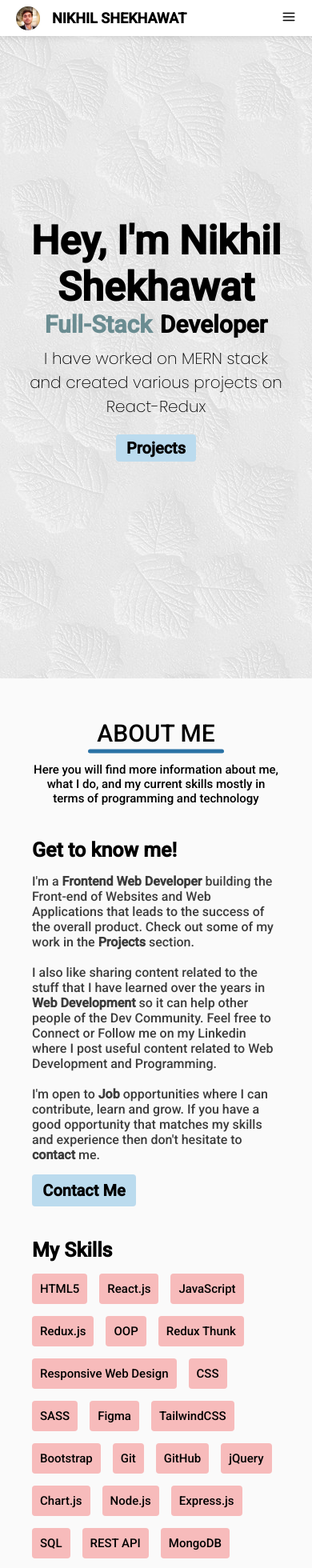
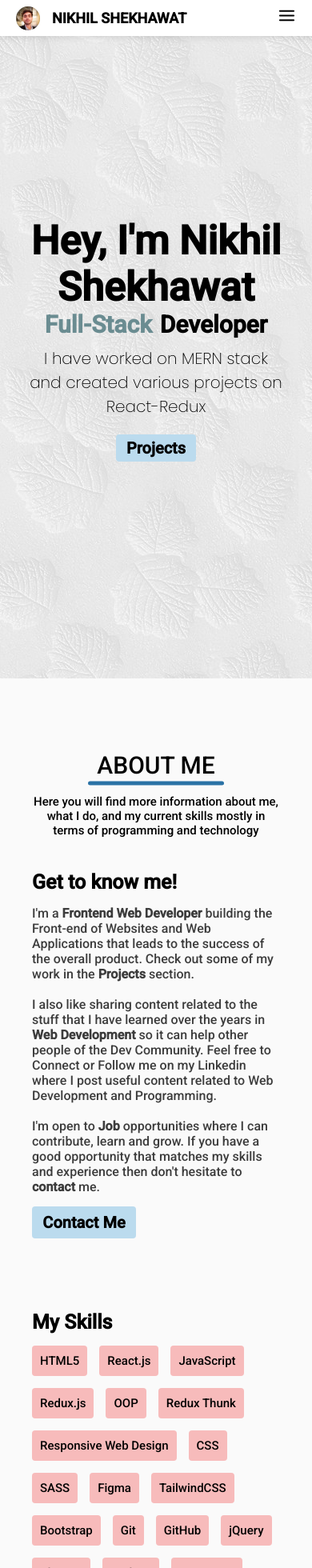
Before and after one commit to nikhil-223/myPortfolio, a React (Create React App) app: page / in a window 390 px wide. Shown: the top 1960 px of the page at 80% size. Built offline with nearby package versions, Linux system fonts and the light colour scheme.

Commit message:
hamburger logic added

```diff
--- a/src/components/about/About.css
+++ b/src/components/about/About.css
@@ -40,7 +40,7 @@
 }
 .about-container .about-gtkm {
 	padding: 2rem;
-	height: 50rem;
+	height: auto;
 	display: flex;
 	flex-direction: column;
 	gap: 1.5rem;
@@ -70,7 +70,7 @@
 
 .about-container .about-skills {
 	padding: 2rem;
-	height: 50rem;
+	height: auto;
 	display: flex;
 	flex-direction: column;
 	gap: 1.5rem;
@@ -98,7 +98,7 @@
 		font-size: 1.5rem;
 	}
 	#about {
-		padding: 3rem 2rem;
+		padding:7rem 2rem 3rem 2rem;
 	}
 	.about-container {
 		grid-template-columns: 100%;
@@ -114,6 +114,9 @@
 		grid-area: 1/1/2/2;
 		gap: 1.9rem;
 	}
+	.about-skills{
+		margin-top: 5rem;
+	}
 	.about-header .about-header-title {
 		font-size: 3rem;
 	}
--- a/src/components/contact/Contact.css
+++ b/src/components/contact/Contact.css
@@ -35,7 +35,7 @@
 }
 .contact-me span:nth-child(2) {
 	position: relative;
-	height: 3.67rem;
+	height: auto;
 	font-size: 1.33rem;
 }
 .contact-form {
@@ -120,7 +120,7 @@ input[name='name'],input[name='email'] {
 		padding: 2rem 3rem;
 	}
 	.contact-form {
-		padding: 3rem;
+		padding:1rem 3rem;
 		font-size: 1.5rem;
 		width: 100%;
 		display: flex;
--- a/src/components/footer/Footer.js
+++ b/src/components/footer/Footer.js
@@ -17,7 +17,6 @@ const Footer = () => {
 						</span>
 					</div>
 					<div>
-						<h3>SOCIAL</h3>
 						<div className="social-links">
 							<a
 								href="https://www.linkedin.com/in/nikhil-shekhawat-986385179/"
--- a/src/components/navbar/Navbar.css
+++ b/src/components/navbar/Navbar.css
@@ -25,6 +25,7 @@
 	margin-left: auto;
 	margin-right: 2rem;
 	gap: 1.5rem;
+	transition: all 0.5s;
 }
 .menu_item {
 	text-decoration: none;
@@ -95,6 +96,7 @@
 }
 .hamburger{
 	display: none;
+	font-size: 2.3rem;
 }
 
 @media only screen and (max-width: 950px) {
@@ -102,7 +104,15 @@
 		font-size: 1.8rem;
 	}
 	.menu{
-		display: none;
+		position: absolute;
+		top: 0;
+		left: 100%;
+		background-color: #fafafa;
+		flex-direction: column;
+		padding-top: 70%;
+		width: 100%;
+		height: 100vh;
+		font-size: 2.5rem;
 	}
 	.hamburger{
 		display: block;
--- a/src/components/navbar/Navbar.js
+++ b/src/components/navbar/Navbar.js
@@ -1,11 +1,27 @@
-import React from "react";
+import React, { useEffect } from "react";
 import "./Navbar.css";
-import profilePic from '../../images/profile.jpg'
+import profilePic from "../../images/profile.jpg";
 import { FiMenu } from "react-icons/fi";
+import { MdClose } from "react-icons/md";
+import { useState } from "react";
 
 const Navbar = (props) => {
 	const { visible } = props;
+	const [menuVisible, setmenuVisible] = useState(false);
+
+	const showMenu = (e) => {
+		if (menuVisible) {
+			document.querySelector(".menu").style.left = "100%";
+			document.body.style.overflow = "scroll";
+			setmenuVisible(false);
+		} else {
+			document.querySelector(".menu").style.left = "0";
+			document.body.style.overflow = "hidden";
+			setmenuVisible(true);
+		}
+	};
 	const colorset = (e) => {
+		showMenu();
 		document
 			.querySelector('[href="#home"]')
 			.classList.remove("nav-item-active");
@@ -22,7 +38,6 @@ const Navbar = (props) => {
 	};
 	// for svg animation
 
-
 	return (
 		<>
 			<nav className={`navbar ${visible ? "bg-white" : "bg-normal"}`}>
@@ -32,7 +47,7 @@ const Navbar = (props) => {
 				<div>
 					<span>NIKHIL SHEKHAWAT</span>
 				</div>
-				<ul className="menu">
+				<ul className="menu" style={{ left: "100%" }}>
 					<li className="menu_item">
 						<a href="#home" className="nav-item-active" onClick={colorset}>
 							HOME
@@ -54,8 +69,8 @@ const Navbar = (props) => {
 						</a>
 					</li>
 				</ul>
-				<div className="hamburger">
-					<FiMenu />
+				<div className="hamburger" onClick={showMenu}>
+					{menuVisible ? <MdClose /> : <FiMenu />}
 				</div>
 			</nav>
 			<div className="linecontainer">
--- a/src/components/projects/Projects.css
+++ b/src/components/projects/Projects.css
@@ -1,4 +1,4 @@
 #projects{
-    height: 100vh;
+    height: auto;
     background-color: #f1f1f1;
 }
```
